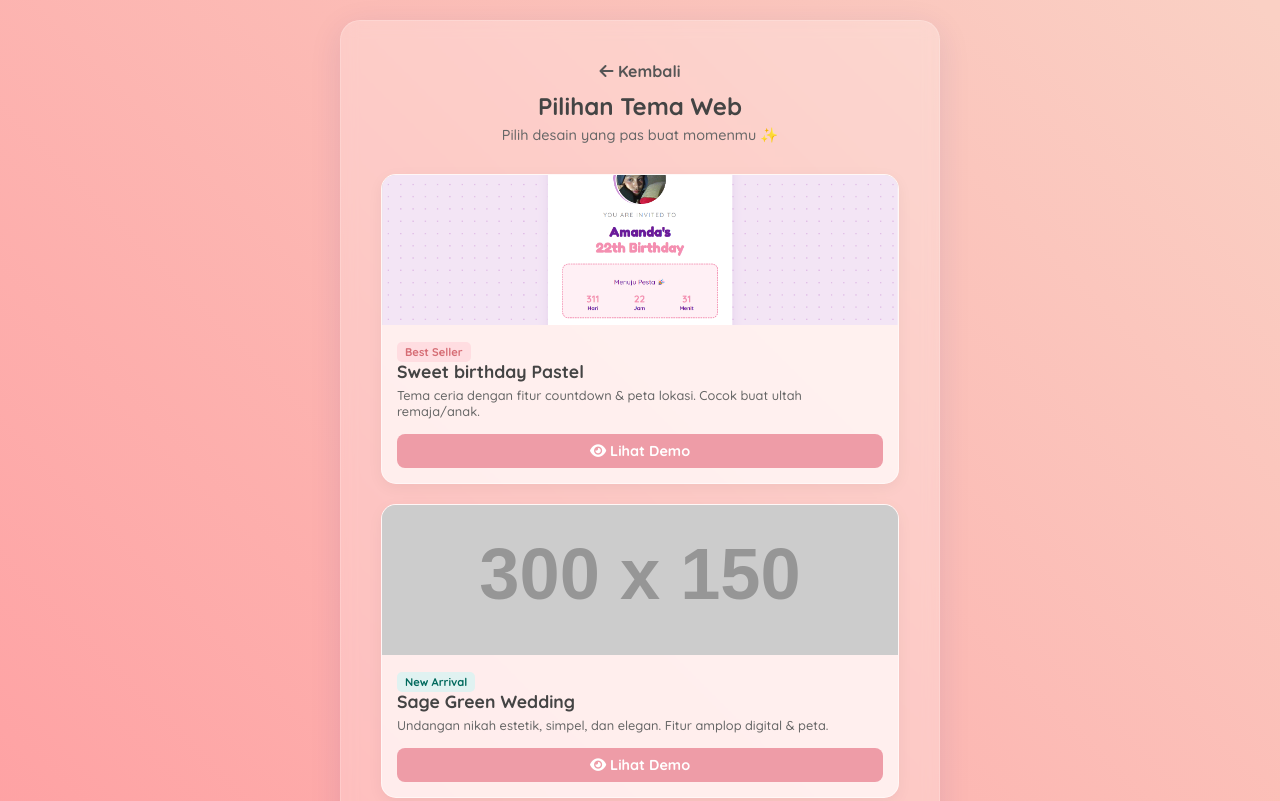
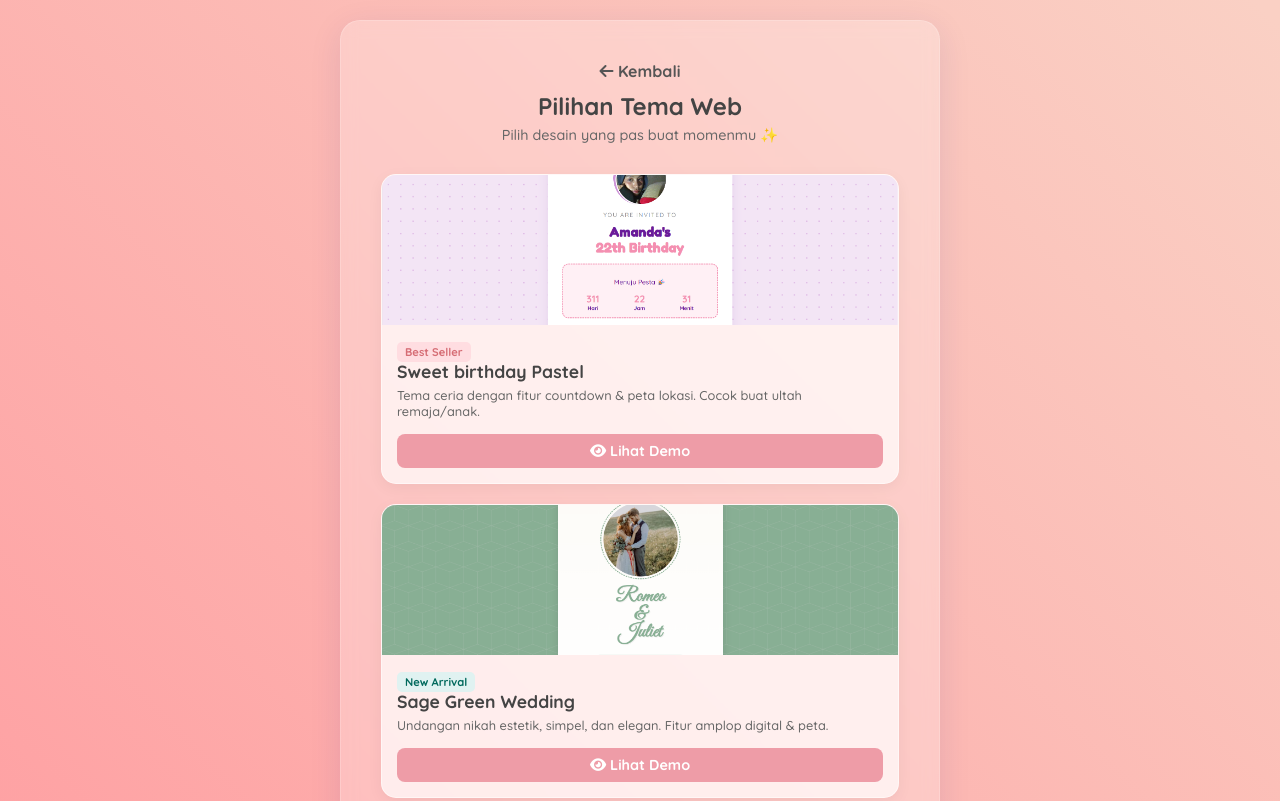
Before and after one commit to manda1494/studionyempil-linkbio, a plain HTML site: page katalog-web.html in a window 1280 px wide. Shown: the top 801 px of the page. Drawn offline with Linux system fonts and the light colour scheme; placeholder pictures from the web are drawn by us.

Commit message:
Update katalog-web

```diff
--- a/katalog-web.html
+++ b/katalog-web.html
@@ -97,7 +97,7 @@
             </div>
 
             <div class="web-card">
-                <img src="https://via.placeholder.com/300x150/88af94/ffffff?text=Tema+Wedding+Sage" class="preview-img">
+                <img src="image/temp-wedding.png" class="preview-img">
                 <div class="card-body">
                     <span class="badge" style="background:#e0f2f1; color:#00695c;">New Arrival</span>
                     <h3>Sage Green Wedding</h3>
```
Also changed, not shown: image/temp-wedding.png (added).
